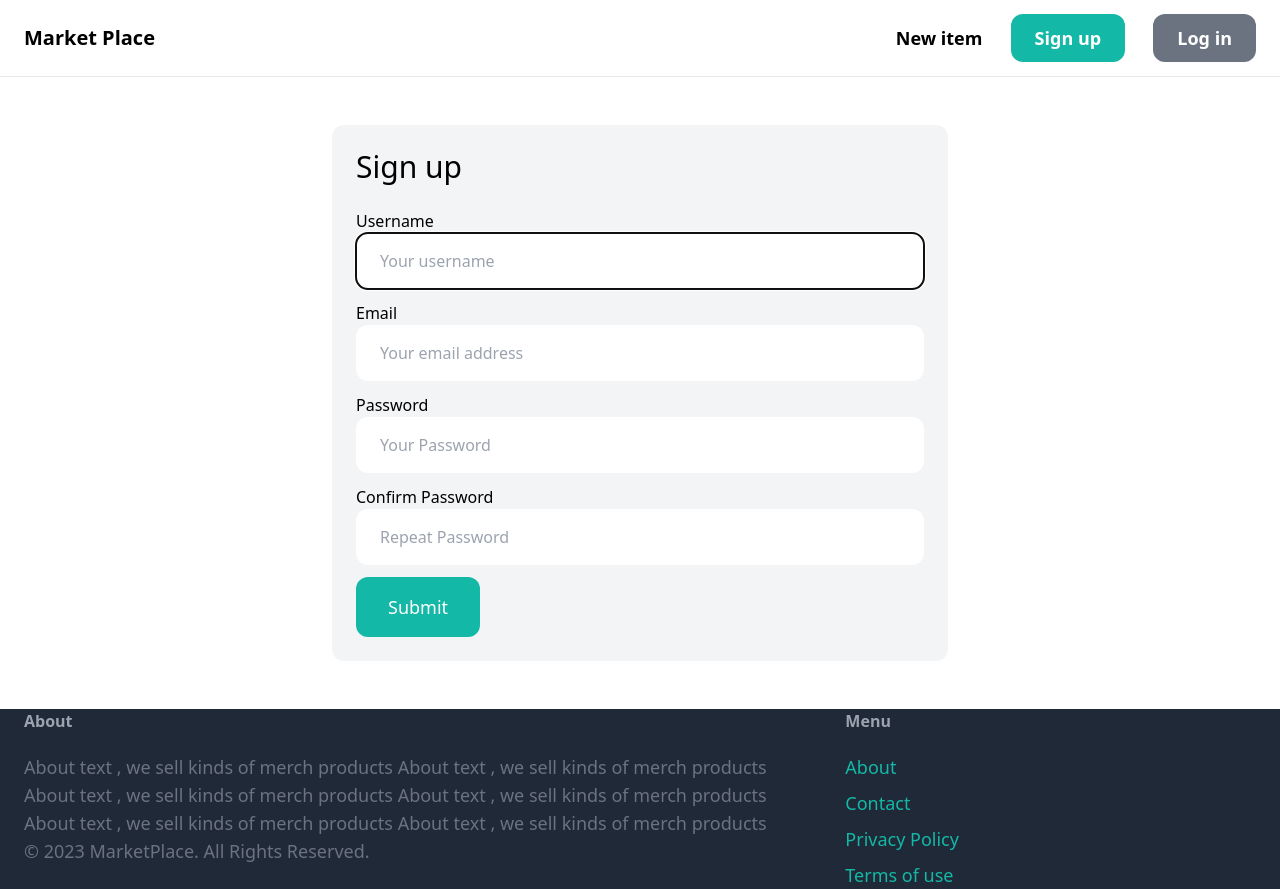
After one commit to anmol-pal/online-market-place, a Django app: page /signup/ in a window 1280 px wide. The commit adds this page. Run offline with Django 3.2, Linux system fonts and the light colour scheme; some libraries are stand-ins or nearby versions.

Commit message:
Adding Items

```diff
--- /dev/null
+++ b/marketplaceProject/core/forms.py
@@ -0,0 +1,34 @@
+from django import forms
+from django.contrib.auth.forms import UserCreationForm, AuthenticationForm
+from django.contrib.auth.models import User
+
+class LoginForm(AuthenticationForm):
+        username = forms.CharField(widget=forms.TextInput(attrs={
+        'placeholder': 'Your username',
+        'class' : 'w-full py-4 px-6 rounded-xl'
+    }))
+        password = forms.CharField(widget=forms.PasswordInput(attrs={
+            'placeholder': 'Your Password',
+            'class' : 'w-full py-4 px-6 rounded-xl'
+    }))
+
+class SignupForm(UserCreationForm):
+    class Meta:
+        model = User
+        fields = ('username','email','password1','password2')
+    username = forms.CharField(widget=forms.TextInput(attrs={
+        'placeholder': 'Your username',
+        'class' : 'w-full py-4 px-6 rounded-xl'
+    }))
+    email = forms.CharField(widget=forms.EmailInput(attrs={
+        'placeholder': 'Your email address',
+        'class' : 'w-full py-4 px-6 rounded-xl'
+    }))
+    password1 = forms.CharField(widget=forms.PasswordInput(attrs={
+        'placeholder': 'Your Password',
+        'class' : 'w-full py-4 px-6 rounded-xl'
+    }))
+    password2 = forms.CharField(widget=forms.PasswordInput(attrs={
+        'placeholder': 'Repeat Password',
+        'class' : 'w-full py-4 px-6 rounded-xl'
+    }))
--- a/marketplaceProject/core/templates/core/base.html
+++ b/marketplaceProject/core/templates/core/base.html
@@ -9,11 +9,22 @@
     <body>
         <nav class="py-6 px-6 flex justify-between items-center border-b border-gray-200">
             <a href="/" class="text-xl font-semibold">Market Place</a>
+
             <div class = "space-x-6">
-                <a href="#" class="text-lg font-semibold hover:text-gray-500">New Item</a>
-                <a href="#" class="text-lg font-semibold hover:text-gray-500">Browser</a>
-                <a href="#" class="px-6 py-3 text-lg font-semibold bg-teal-500 text-white rounded-xl hover:bg-teal-700">Sign up</a>
-                <a href="#" class="px-6 py-3 text-lg font-semibold bg-gray-500 text-white rounded-xl hover:bg-teal-700">Log in</a>
+
+                <a href="{% url 'item:new' %}" class="text-lg font-semibold hover:text-gray-500">New item</a>
+
+                {% if request.user.is_authenticated %}
+
+                <a href="#" class="px-6 py-3 text-lg font-semibold bg-teal-500 text-white rounded-xl hover:bg-teal-700">Inbox</a>
+                <a href="#" class="px-6 py-3 text-lg font-semibold bg-gray-500 text-white rounded-xl  :bg-teal-700">Dashboard</a>
+
+                {% else %}
+
+                <a href="{% url 'core:signup' %}" class="px-6 py-3 text-lg font-semibold bg-teal-500 text-white rounded-xl hover:bg-teal-700">Sign up</a>
+                <a href="{% url 'core:login' %}" class="px-6 py-3 text-lg font-semibold bg-gray-500 text-white rounded-xl hover:bg-teal-700">Log in</a>
+
+                {% endif %}
             </div>
         </nav>
         <div class="px-6 py-6">
@@ -31,7 +42,7 @@
                 <h3 class="mb-5 font-semibold text-gray-400">Menu</h3>
                 <ul class="space-y-2">
                     <li><a href="#" class="text-lg text-teal-500 hover:text-teal-700">About</a></li>
-                    <li><a href="{% url 'contact' %}" class="text-lg text-teal-500 hover:text-teal-700">Contact</a></li>
+                    <li><a href="{% url 'core:contact' %}" class="text-lg text-teal-500 hover:text-teal-700">Contact</a></li>
                     <li><a href="#" class="text-lg text-teal-500 hover:text-teal-700">Privacy Policy</a></li>
                     <li><a href="#" class="text-lg text-teal-500 hover:text-teal-700">Terms of use</a></li>
 
--- /dev/null
+++ b/marketplaceProject/core/templates/core/signup.html
@@ -0,0 +1,38 @@
+{% extends 'core/base.html' %}
+{% block title %}Sign up{% endblock %}
+
+{% block content %}
+<div class="w-1/2 my-6 mx-auto bg-gray-100 p-6 rounded-xl">
+    <h1 class="mb-6 text-3xl">Sign up</h1>
+    <form method="post" action=".">
+        {% csrf_token %}
+        <div class="mb-3">
+            <label class="inline-block mb2">Username</label><br>
+            {{ form.username }}
+        </div>
+        <div class="mb-3">
+            <label class="inline-block mb2">Email</label><br>
+            {{ form.email }}
+        </div>
+        <div class="mb-3">
+            <label class="inline-block mb2">Password</label><br>
+            {{ form.password1 }}
+        </div>
+        {% if form.errors or form.non_field_errors %}
+            <div class="mb-3 p-6 bg-red-100 rounded-xl">
+                {% for field in form %}
+                    {{ field.errors }}
+                {% endfor %}
+                {{ form.non_field_errors }}
+
+            </div>
+        {% endif %}
+        <div class="mb-3">
+            <label class="inline-block mb2">Confirm Password</label><br>
+            {{ form.password2 }}
+        </div>
+
+        <button class="py-4 px-8 text-lg bg-teal-500 hover:bg-teat-700 rounded-xl text-white">Submit</button>
+    </form>
+</div>
+{% endblock %}
--- /dev/null
+++ b/marketplaceProject/core/urls.py
@@ -0,0 +1,13 @@
+from django.urls import path
+from django.contrib.auth import views as auth_views
+
+from . import views
+from .forms import LoginForm
+app_name = 'core'
+
+urlpatterns = [
+    path('', views.index, name='index'),
+    path('contact/',views.contact, name='contact' ),
+    path('signup/',views.signup, name="signup"),
+    path('login/', auth_views.LoginView.as_view(template_name='core/login.html',authentication_form=LoginForm), name='login')
+]
--- a/marketplaceProject/core/views.py
+++ b/marketplaceProject/core/views.py
@@ -1,7 +1,7 @@
-from django.shortcuts import render
+from django.shortcuts import render, redirect
 
 from item.models import Category, Item
-
+from .forms import SignupForm
 # Create your views here.
 def index(request):
     items = Item.objects.filter(is_sold=False)[0:6]
@@ -13,3 +13,15 @@ def index(request):
 
 def contact(request):
     return render (request, 'core/contact.html')
+
+def signup(request):
+    if request.method == 'POST':
+        form = SignupForm(request.POST)
+        if form.is_valid():
+            form.save()
+            return redirect('/login')
+    else:
+        form = SignupForm()
+    return render(request, 'core/signup.html',{
+        'form':form,
+    })
--- /dev/null
+++ b/marketplaceProject/item/forms.py
@@ -0,0 +1,24 @@
+from django import forms
+from .models import Item
+INPUT_CLASSES='w-full py-4 px-6 rounded-xl border'
+class NewItemForm(forms.ModelForm):
+    class Meta:
+        model = Item
+        fields = ('category', 'name', 'description', 'price', 'image',)
+        widgets = {
+            'category': forms.Select(attrs={
+                'class': INPUT_CLASSES
+            }),
+            'name': forms.TextInput(attrs={
+                'class': INPUT_CLASSES
+            }),
+            'description': forms.Textarea(attrs={
+                'class': INPUT_CLASSES
+            }),
+            'price': forms.TextInput(attrs={
+                'class': INPUT_CLASSES
+            }),
+            'image': forms.FileInput(attrs={
+                'class': INPUT_CLASSES
+            })
+        }
--- a/marketplaceProject/item/templates/item/detail.html
+++ b/marketplaceProject/item/templates/item/detail.html
@@ -26,7 +26,7 @@
             <div>
                 <a href="{% url 'item:detail' item.id %}">
                     <div>
-                        <img src="{{ item.image.url }}" class="rounded-t-xl">
+                        <img src="{{ item.image.url }}" class="rounded-t-xl" height="100px">
                     </div>
                     <div class="p-6 bg-white rounded-b-xl">
                         <h2 class="text-2xl">{{ item.name }}</h2>
--- a/marketplaceProject/item/urls.py
+++ b/marketplaceProject/item/urls.py
@@ -3,5 +3,6 @@ from . import views
 
 app_name = 'item'
 urlpatterns=[
+    path('new/',views.new, name='new'),
     path('<int:pk>/',views.detail, name='detail'),
 ]
--- a/marketplaceProject/marketplaceProject/settings.py
+++ b/marketplaceProject/marketplaceProject/settings.py
@@ -123,3 +123,7 @@ STATIC_URL = '/static/'
 MEDIA_URL = 'media/'
 MEDIA_ROOT = os.path.join(BASE_DIR, 'media/')
 # BASE_DIR / 'media'
+
+LOGIN_REDIRECT_URL = '/'
+LOGOUT_REDIRECT_URL = '/'
+LOGIN_URL = '/login/'
--- a/marketplaceProject/marketplaceProject/urls.py
+++ b/marketplaceProject/marketplaceProject/urls.py
@@ -1,15 +1,12 @@
 from django.contrib import admin
 from django.urls import path, include
-from core.views import index
-from core.views import contact
 
 #for showing images on page
 from django.conf import settings
 from django.conf.urls.static import static
 
 urlpatterns = [
-    path('', index, name="index"),
+    path('', include('core.urls')),
     path('/items/', include('item.urls')),
-    path('contact/',contact, name='contact' ),
     path('admin/', admin.site.urls),
 ] + static(settings.MEDIA_URL, document_root=settings.MEDIA_ROOT)
```
Also changed, not shown: marketplaceProject/core/templates/core/login.html (added, +28 -0 lines), marketplaceProject/item/templates/item/form.html (added, +22 -0 lines), marketplaceProject/item/views.py (+18 -1 lines), marketplaceProject/media/item_images/chairset.webp (added), marketplaceProject/media/item_images/th1.jpg (added).
